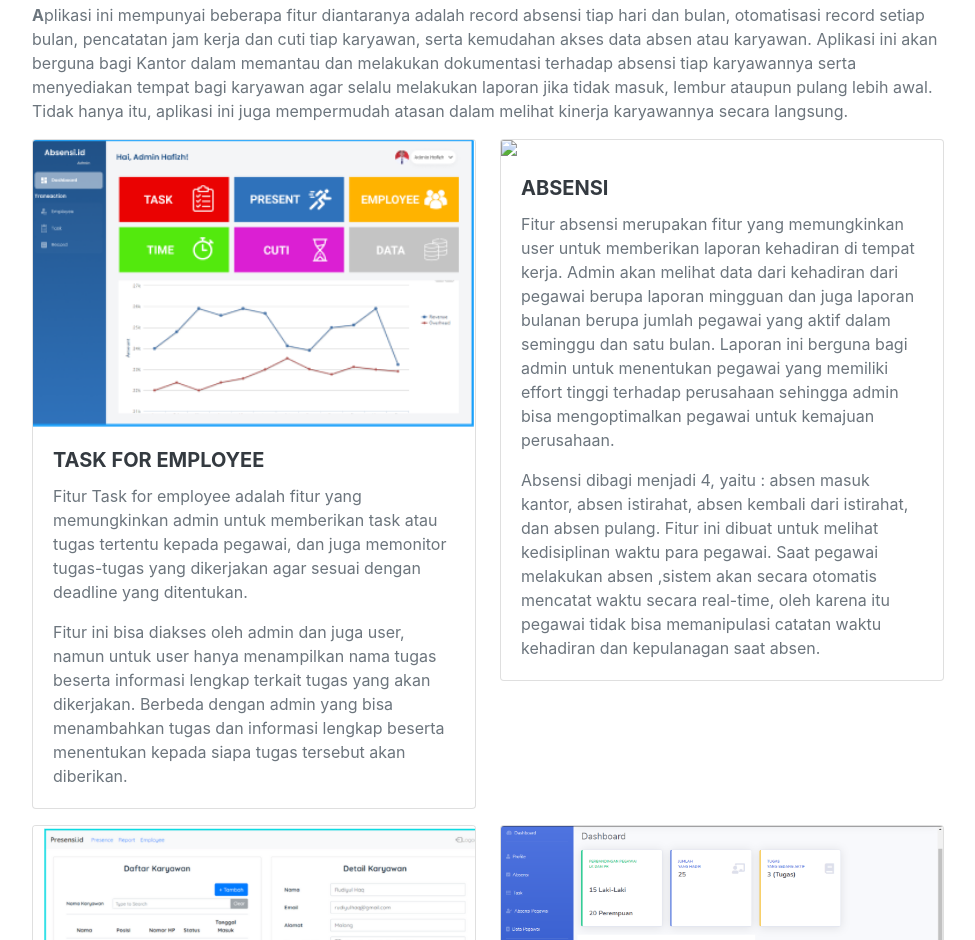
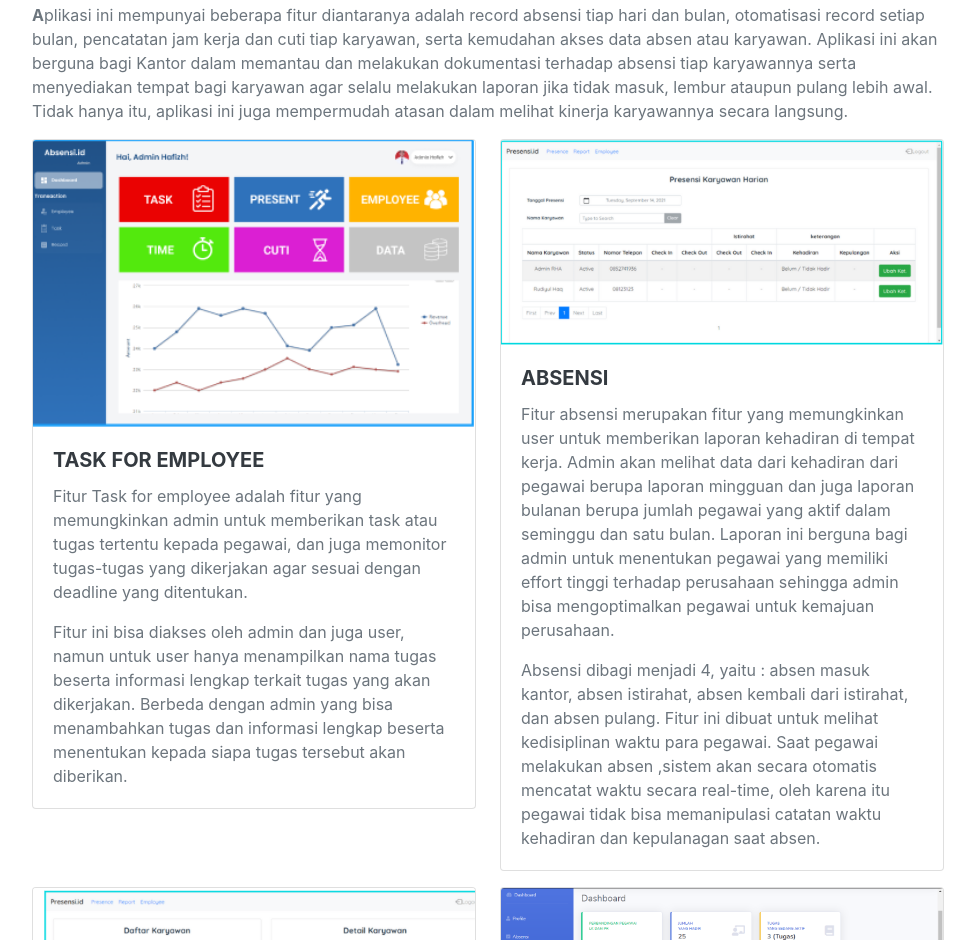
Before and after one commit to farhan1205/Absensi.id, a plain HTML site: page index.html in a window 1280 px wide. Shown: the part 2242-3182 px from the top of the page, without its empty margins (288-1263 px from the left). Drawn offline with nearby package versions, Linux system fonts and the light colour scheme; a web font is replaced by a local one.

Commit message:
Update index.html

```diff
--- a/index.html
+++ b/index.html
@@ -106,7 +106,7 @@
 
                         <div class="col-lg-6">
                             <div class="card" style="width: 100%;">
-                              <img src="assets/img/karyawan 2.PNG" class="card-img-top">
+                              <img src="assets/img/admin1.PNG" class="card-img-top">
                               <div class="card-body">
                               <h5 class="card-title">Absensi</h5>
                                 <p class="card-text">Fitur absensi merupakan fitur yang memungkinkan user untuk memberikan laporan kehadiran di tempat kerja. Admin akan melihat data dari kehadiran dari pegawai berupa laporan mingguan dan juga laporan bulanan berupa jumlah pegawai yang aktif dalam seminggu dan satu bulan. Laporan ini berguna bagi admin untuk menentukan pegawai yang memiliki effort tinggi terhadap perusahaan sehingga admin bisa mengoptimalkan pegawai untuk kemajuan perusahaan.</p>
```
